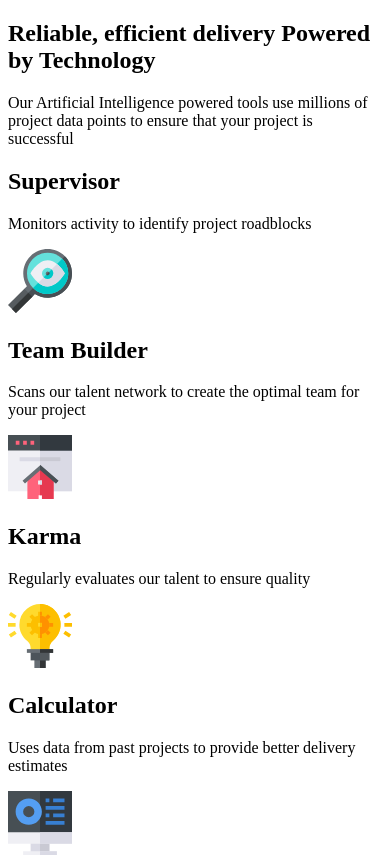
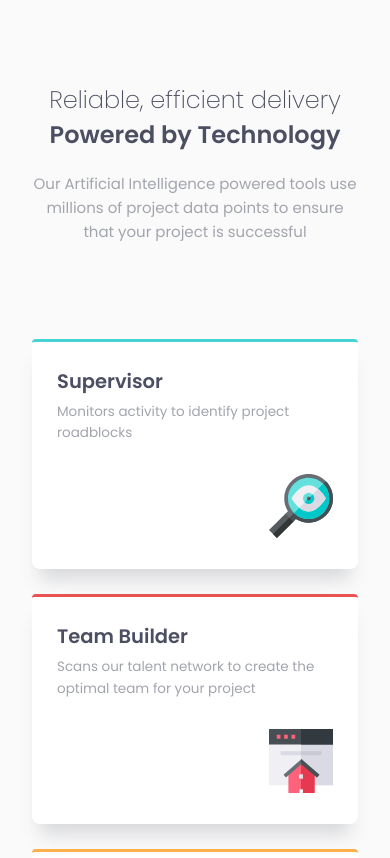
Before and after one commit to dinakonto/four-card-feature-section, a website: page index.html in a window 390 px wide. Shown: the top 858 px of the page. Drawn offline with Linux system fonts and the light colour scheme.

Commit message:
Mobile layout and styling

```diff
--- a/index.html
+++ b/index.html
@@ -17,8 +17,8 @@
 
       <div id="heading">
         <h1>
-          Reliable, efficient delivery
-          <span class="bold-block">Powered by Technology</span>
+          <span class="regular-block">Reliable, efficient delivery</span>
+          Powered by Technology
         </h1>
 
         <p>
--- a/styles/sass/styles.sass
+++ b/styles/sass/styles.sass
@@ -11,4 +11,61 @@ $font-weight-light: 200
 $font-weight-regular: 400
 $font-weight-bold: 600
 $font-base-size: 15px
-$shadow: 0px 0px 0px 0px rgba(0,0,0,0.5)
+$shadow: 0px 18px 18px -8px rgba(76,78,97,0.2)
+
+/*
+ * BASE LAYOUT
+ */
+*
+  box-sizing: border-box
+  font-family: $font-stack
+  color: $col-neutral-dark
+body
+  margin: 0
+  padding: 32px
+  font-size: $font-base-size
+  background: $col-neutral-light
+h1
+  font-size: 1.6em
+h2
+  font-size: 1.3em
+p
+  line-height: 1.6
+  color: $col-neutral-medium
+
+// HEADING
+#heading
+  text-align: center
+  padding-top: 30px
+  padding-bottom: 80px
+.regular-block
+  font-weight: $font-weight-light
+  display: block
+
+// CARDS
+.card
+  background: white
+  border-radius: 4px 4px 8px 8px
+  padding: 25px
+  margin-bottom: 25px
+  border-top: 3px solid $col-neutral-dark
+  -webkit-box-shadow: $shadow
+  -moz-box-shadow: $shadow
+  box-shadow: $shadow
+.card h2
+  margin-top: 0
+  margin-bottom: 5px
+.card p
+  font-size: 0.9em
+  margin-top: 0
+.card .icon
+  text-align: right
+  margin-top: 30px
+.card:first-of-type
+  border-top-color: $col-primary-cyan
+.card:nth-of-type(2)
+  border-top-color: $col-primary-red
+.card:nth-of-type(3)
+  border-top-color: $col-primary-orange
+.card:last-of-type
+  border-top-color: $col-primary-blue
```
Also changed, not shown: styles/css/styles.css, 1 other file.
